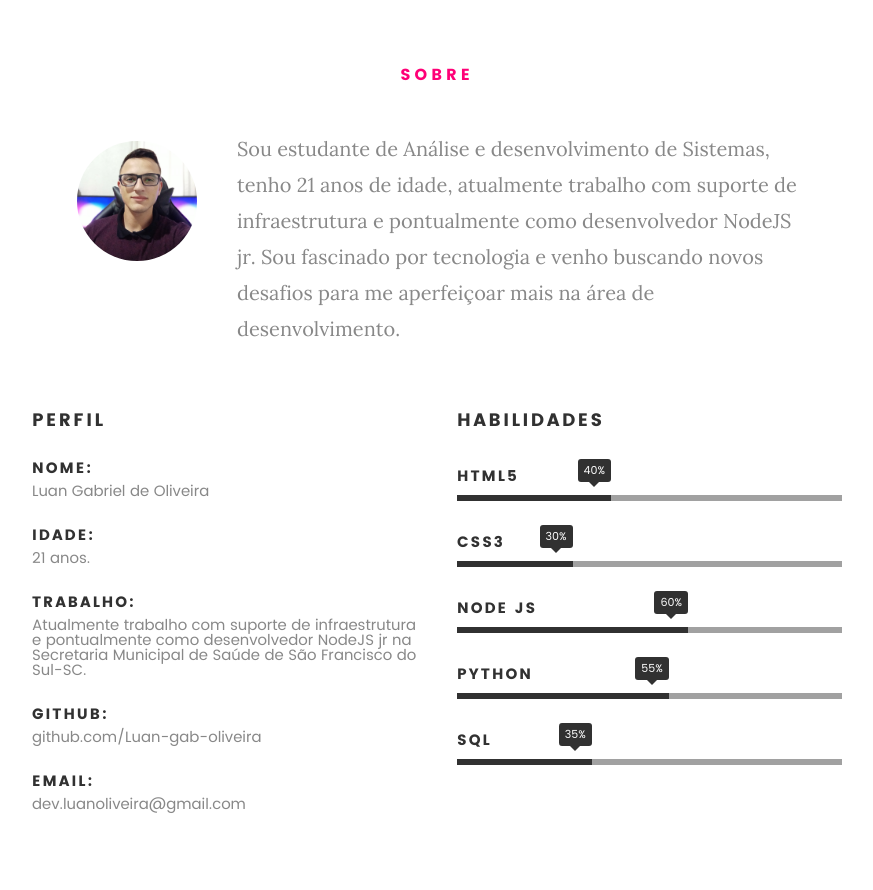
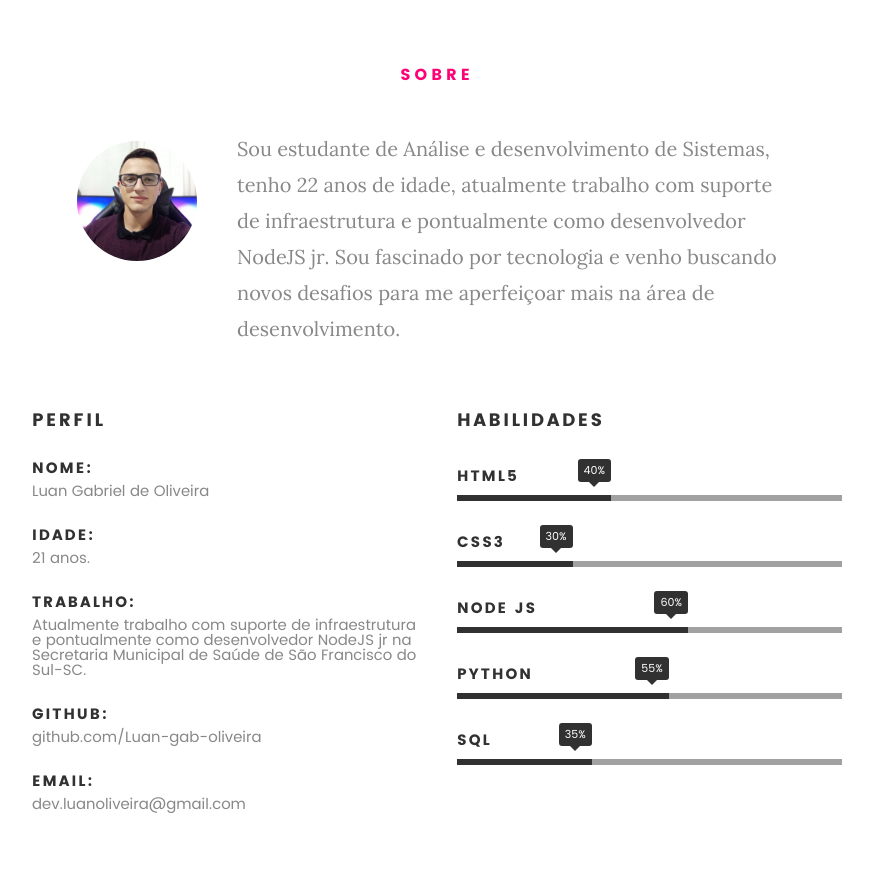
Before and after one commit to Luan-gab-oliveira/portifolio, a plain HTML site: page index.html in a window 1280 px wide. Shown: the part 860-1750 px from the top of the page, without its empty margins (203-1076 px from the left). Drawn offline with Linux system fonts and the light colour scheme; files whose address does not match are found by name.

Commit message:
Update index.html

```diff
--- a/index.html
+++ b/index.html
@@ -39,7 +39,7 @@
             <h5>Sobre</h5>
             <div class="intro-info">
                 <img src="images/profile-pic.jpg" alt="Profile Picture">
-                <p class="lead">Sou estudante de Análise e desenvolvimento de Sistemas, tenho 21
+                <p class="lead">Sou estudante de Análise e desenvolvimento de Sistemas, tenho 22
                     anos de idade, atualmente trabalho com suporte de infraestrutura e pontualmente como desenvolvedor NodeJS jr.
                     Sou fascinado por tecnologia e venho buscando novos desafios para me aperfeiçoar mais na área de desenvolvimento.
                 </p>
```
